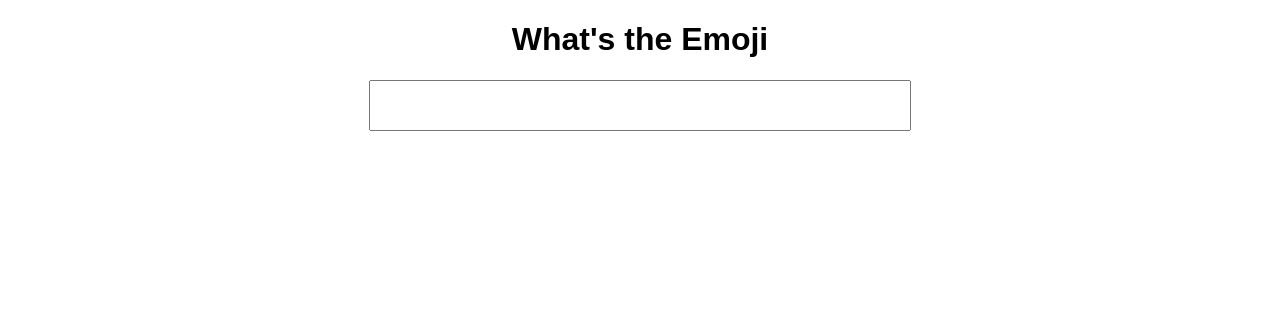
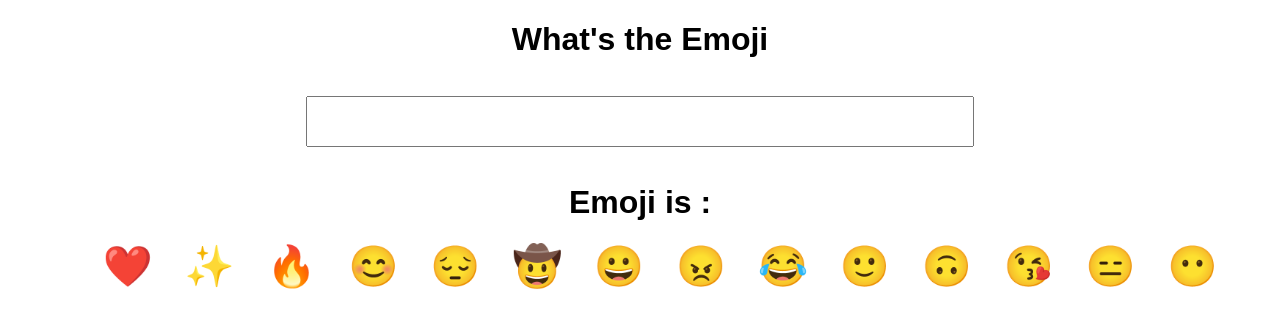
Before and after one commit to aashirwad01/React-emoji, a React (Create React App) app: page / in a window 1280 px wide. Shown: the top 328 px of the page. Built offline with nearby package versions, Linux system fonts and the light colour scheme.

Commit message:
feat-app completed database to be increased further

```diff
--- a/src/App.js
+++ b/src/App.js
@@ -2,26 +2,56 @@ import React, { useState } from "react";
 import "./styles.css";
 
 var emojipedia = {
+  "❤️": "Love",
+  "✨": "Sparkles",
+  "🔥": "Fire",
+  "😊": "Smile",
+  "😔": "sad",
+  "🤠": "Cowboy Hat Face",
   "😀": "Grinning Face",
+  "😠": "Angry Face",
   "😂": "Face with Tears of Joy",
   "🙂": "Slightly Smiling Face",
   "🙃": "Upside-Down Face",
   "😘": "Face Blowing a Kiss",
   "😑": "Expressionless Face",
   "😶": "Face Without Mouth",
-  "😠": "Angry Face",
-  "❤️": "Love",
-  "✨": "Sparkles",
-  "🔥": "Fire",
-  "😊": "Smiling Face with Smiling Eyes",
-  "😂": "Face with Tears of Joy"
+  "😑": "annoyance"
 };
 
+var emojiset = Object.keys(emojipedia);
+
 export default function App() {
+  const [mean, setmean] = useState("");
+
+  function emojihandler(event) {
+    var input = event.target.value;
+    var mean = emojipedia[input];
+    if (mean === undefined) {
+      mean = "We don't have emoji in database yet";
+    }
+    setmean(mean);
+  }
+
+  function inputmean(item) {
+    var mean = emojipedia[item];
+    setmean(mean);
+  }
+
   return (
     <div className="App">
       <h1>What's the Emoji</h1>
-      <input />
+      <input onChange={emojihandler} />
+      <h1>Emoji is : {mean}</h1>
+      <ul>
+        {emojiset.map(function (item) {
+          return (
+            <li onClick={() => inputmean(item)} key={item} id="list">
+              {item}
+            </li>
+          );
+        })}
+      </ul>
     </div>
   );
 }
--- a/src/styles.css
+++ b/src/styles.css
@@ -3,6 +3,12 @@
   text-align: center;
 }
 input {
-  min-width: 40%;
+  min-width: 50%;
   padding: 1rem;
+  margin: 1rem;
 }
+#list {
+  display: inline;
+  padding: 1rem;
+  font-size: 2.5rem;
+}
```
